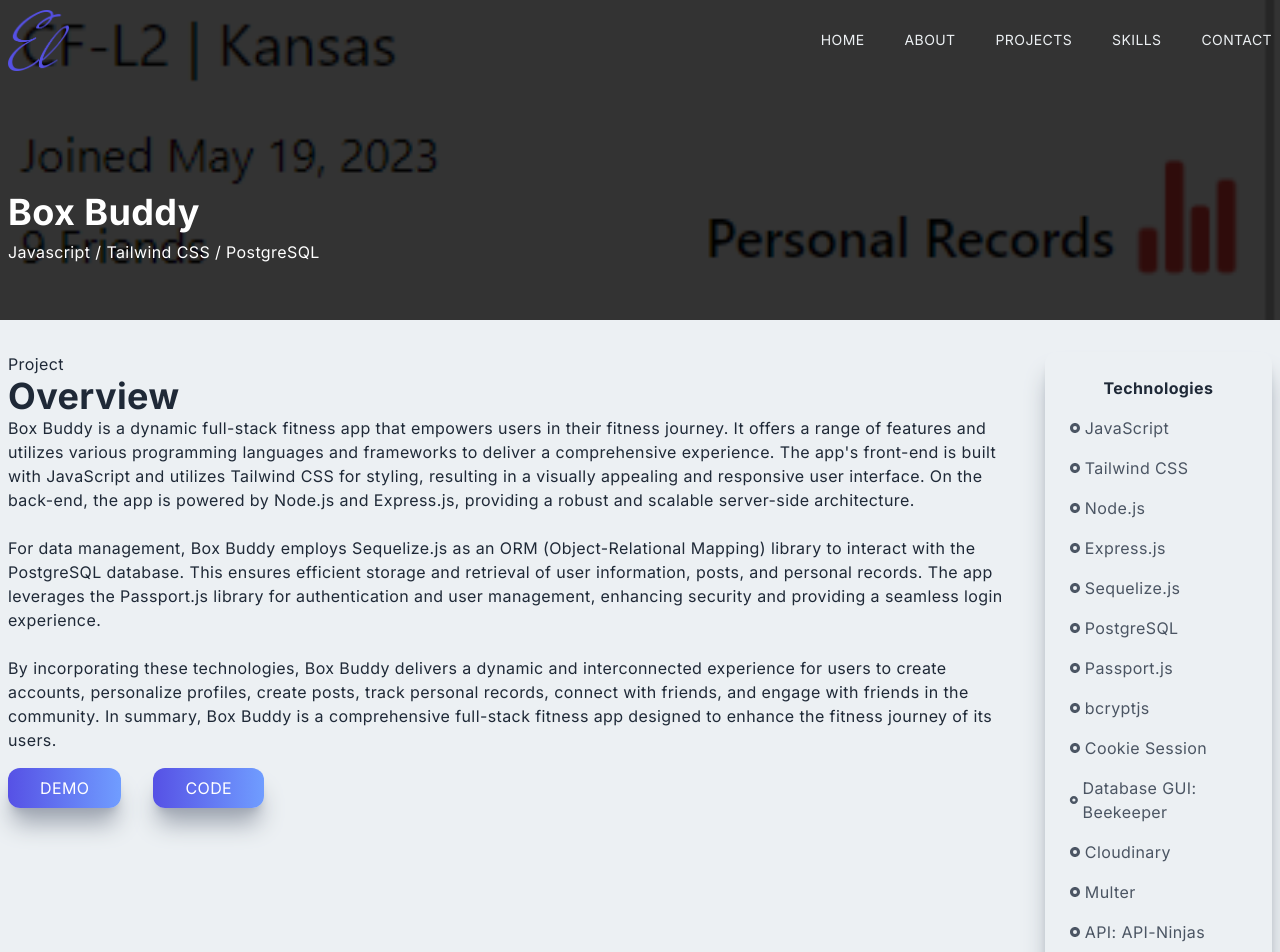
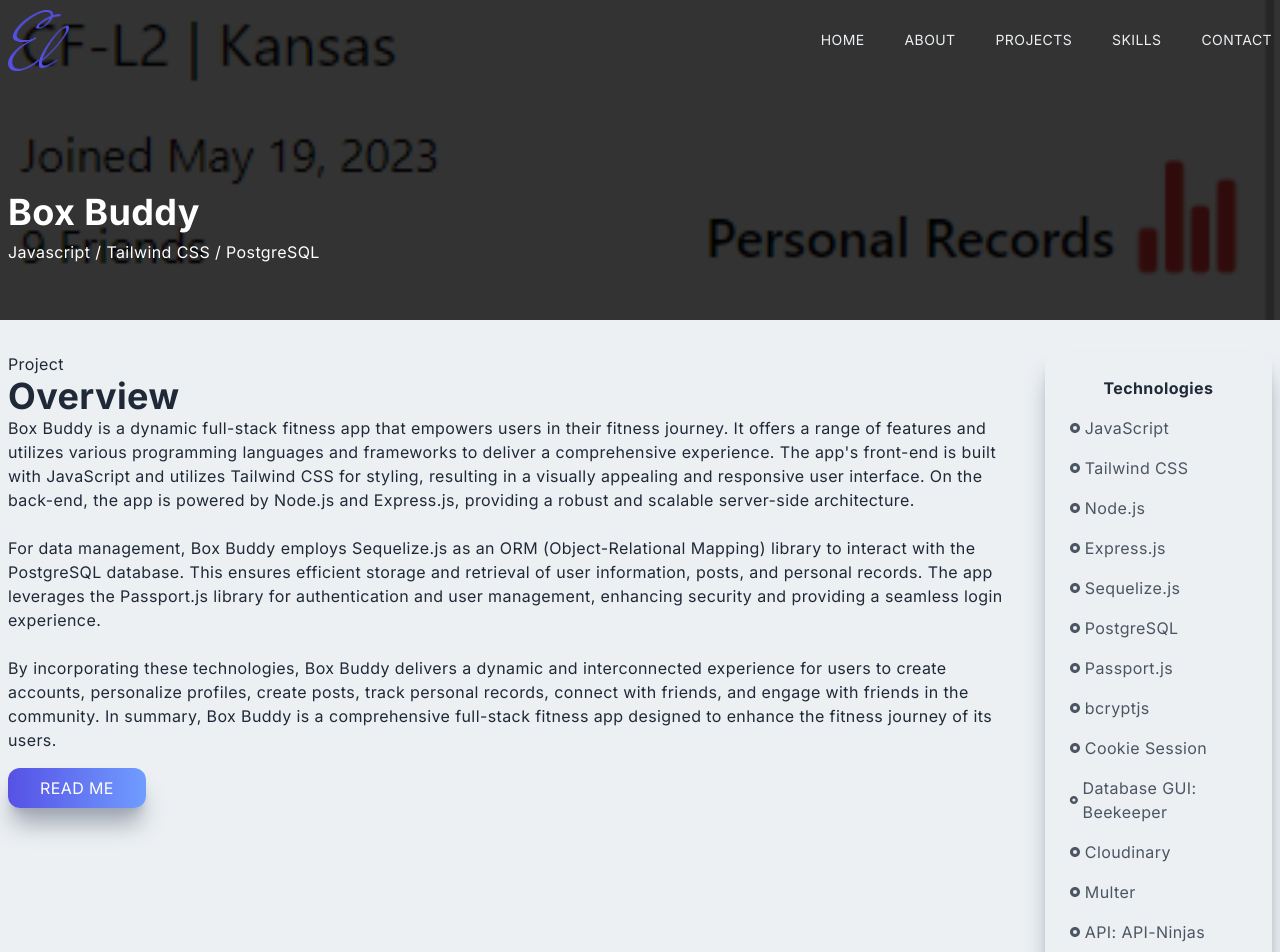
Before and after one commit to elehma4/portfolio-nextjs, a Next.js app: page /boxBuddy in a window 1280 px wide. Shown: the top 952 px of the page. Built offline with nearby package versions, Linux system fonts and the light colour scheme.

Commit message:
update projects

```diff
--- a/app/arbitrumAnalytics/page.jsx
+++ b/app/arbitrumAnalytics/page.jsx
@@ -3,7 +3,7 @@ import Navbar from '../../components/Navbar';
 import Image from 'next/image';
 import {RiRadioButtonFill} from 'react-icons/ri'
 import Link from 'next/link'
-import arbAnalytics from '../../public/assets/projects/Arbitrum-Analytics.png'
+import arbAnalytics from '../../public/assets/projects/arbChart.png'
 
 function arbitrumAnalytics() {
   return (
@@ -13,7 +13,7 @@ function arbitrumAnalytics() {
       <div className='w-screen h-[30vh] lg:h-[40vh] relative'>
         <div className='absolute top-0 left-0 w-full h-[30vh] lg:h-[40vh] bg-black/80 z-10' />
 
-        <Image className='absolute z-1' layout='fill' objectFit='cover' src={simplifyImg} alt='/' />
+        <Image className='absolute z-1' layout='fill' objectFit='cover' src={arbAnalytics} alt='/' />
         <div className='absolute top-[70%] max-w-[1400px] w-full left-[50%] right-[50%] translate-x-[-50%] translate-y-[-50%] text-white z-10 p-2'>
             <h2 className='py-2'>Arbitrum Analytics</h2>
             <h3>React / Next.js / PostgreSQL</h3>
--- a/app/boxBuddy/page.jsx
+++ b/app/boxBuddy/page.jsx
@@ -29,8 +29,8 @@ function boxBuddy() {
 For data management, Box Buddy employs Sequelize.js as an ORM (Object-Relational Mapping) library to interact with the PostgreSQL database. This ensures efficient storage and retrieval of user information, posts, and personal records. The app leverages the Passport.js library for authentication and user management, enhancing security and providing a seamless login experience.
 <br /><br />
 By incorporating these technologies, Box Buddy delivers a dynamic and interconnected experience for users to create accounts, personalize profiles, create posts, track personal records, connect with friends, and engage with friends in the community. In summary, Box Buddy is a comprehensive full-stack fitness app designed to enhance the fitness journey of its users. </p>
-          <button className='px-8 py-2 mt-4 mr-8'>Demo</button>
-          <Link href='https://github.com/ETH1Elohim/boxBuddy-fullstack'><button className='px-8 py-2 mt-4'>Code</button></Link>
+          {/* <button className='px-8 py-2 mt-4 mr-8'>Demo</button> */}
+          <Link href='https://github.com/ETH1Elohim/boxBuddy-fullstack'><button className='px-8 py-2 mt-4'>Read Me</button></Link>
         </div>
         <div className='col-span-4 md:col-span-1 shadow-xl shadow-gray-400 rounded-xl p-4 h-fit'>
           <div className='p-2'>
--- a/app/pathwayFinance/page.jsx
+++ b/app/pathwayFinance/page.jsx
@@ -31,8 +31,8 @@ The entry point of the application, the 'Main.jsx' component, is built using Rea
 A variety of additional components, including 'Charts.jsx', 'Indices.jsx', 'Stocks.jsx', and 'Crypto.jsx', are responsible for rendering market-specific assets and illustrating trading data. These components leverage React's hooks and state management capabilities to manipulate chart data and handle window resize events for a responsive design. The 'News.jsx' component fetches and displays latest financial market news using the Alphavantage API, while the 'NavBar' component provides smooth, scroll-based navigation, demonstrating React's versatility and efficiency in handling various user interfaces and interactions.
 <br /><br />
 State management is handled using Redux Toolkit's 'favSlice', providing an intuitive way of handling favorites state and showcasing the simplicity and efficiency of Redux for state management in large applications. Overall, Pathway Finance serves as a testament to the successful application of modern front-end technologies and libraries to create a complex, responsive, and data-driven application. </p>
-          <Link href='https://pathway-finance.netlify.app/'><button className='px-8 py-2 mt-4 mr-8'>Demo</button></Link>
-          <Link href='https://github.com/ETH1Elohim/pathway-finance-reactjs'><button className='px-8 py-2 mt-4'>Code</button></Link>
+          {/* <Link href='https://pathway-finance.netlify.app/'><button className='px-8 py-2 mt-4 mr-8'>Demo</button></Link> */}
+          <Link href='https://github.com/ETH1Elohim/pathway-finance-reactjs'><button className='px-8 py-2 mt-4'>Read Me</button></Link>
         </div>
         <div className='col-span-4 md:col-span-1 shadow-xl shadow-gray-400 rounded-xl p-4 h-fit'>
           <div className='p-2'>
--- a/components/Projects.jsx
+++ b/components/Projects.jsx
@@ -21,7 +21,7 @@ export const Projects = () => {
             <h2 className='py-4'>What I've Built</h2>
             <div className='grid md:grid-cols-2 gap-8'>
               <ProjectItem title="SimpFi.AI" description="SimpFi.AI is a product where users can automate operational workflows using AI (current)" backgroundImg={simplifyImg} projectUrl='/simplify' />
-              <ProjectItem title="Arbitrum Analytics" description="Arbitrum Analytics is a website designed to provide users with comprehensive insights into various protocols built on the Arbitrum network." backgroundImg={arbImg} projectUrl='/arbitrumAnalytics' />
+              <ProjectItem title="Arbitrum Analytics" description="Arbitrum Analytics is designed to provide users with comprehensive insights into various protocols built on the Arbitrum network." backgroundImg={arbImg} projectUrl='/arbitrumAnalytics' />
               <ProjectItem title="Pathway Finance (PATH)" description="Front-End Market Analysis Tool built with React" backgroundImg={pathwayImg} projectUrl='/pathwayFinance' />
               <ProjectItem title='Box Buddy' description='Full-Stack Mobile Fitness Application' backgroundImg={boxBuddyImg} projectUrl='/boxBuddy' className='w-64 h-32' />
               {/* <ProjectItem title='Hermes App' description='Front-End Crypto Application' backgroundImg={hermesImg} projectUrl='/hermesApp' /> */}
```
Also changed, not shown: public/assets/projects/arbChart.png (added).
